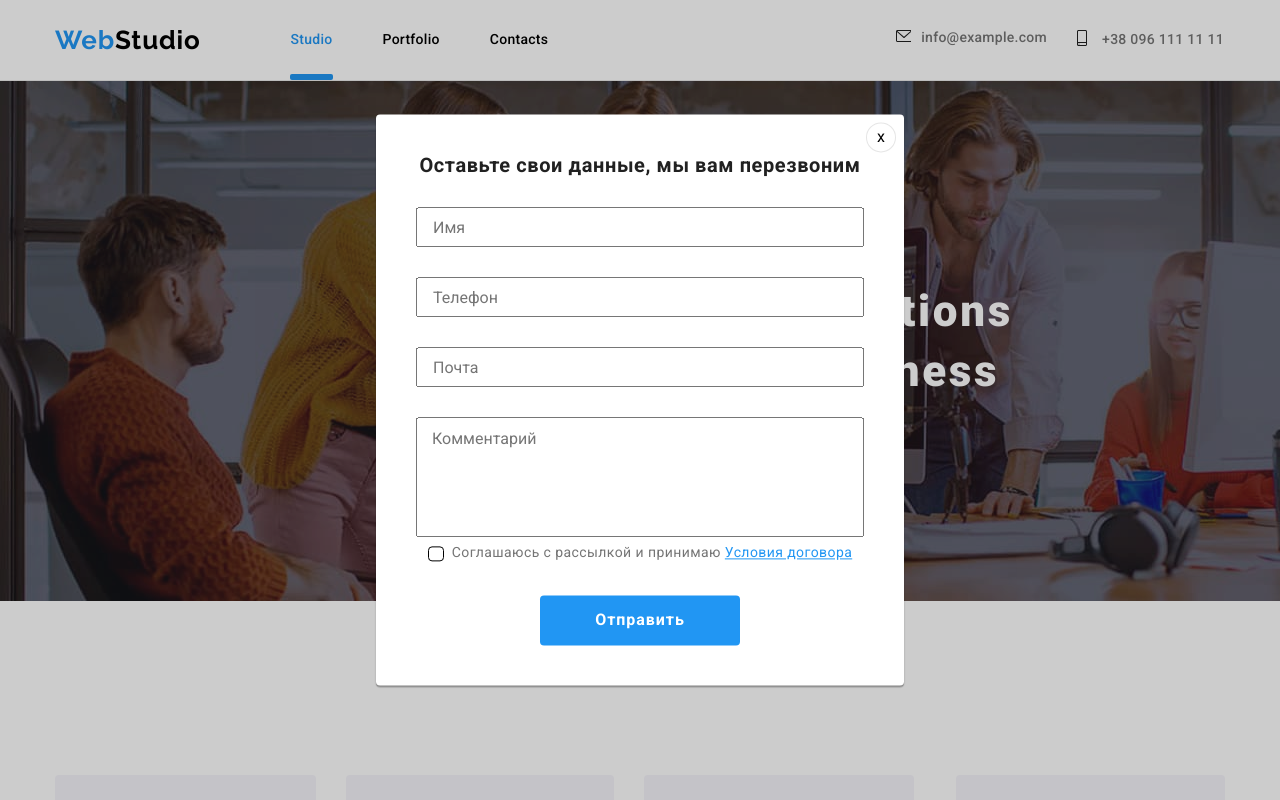
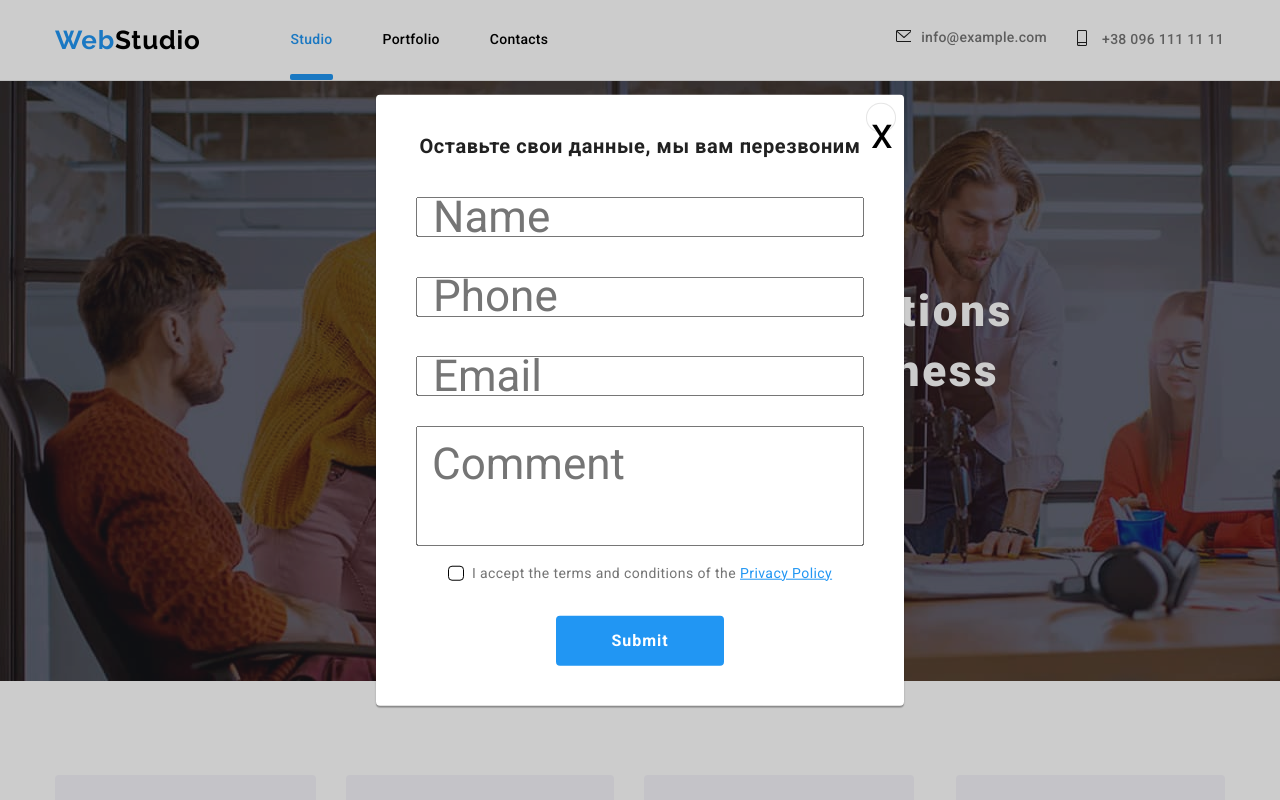
Before and after one commit to Yaroslav0102030405/01-Webstudio, a React (Create React App) app: page / in a window 1280 px wide. Both pictures are taken after a click on the button "Order Service". Shown: the top 800 px of the page. Built offline with nearby package versions, Linux system fonts and the light colour scheme.

Commit message:
update-1

```diff
--- a/src/App.js
+++ b/src/App.js
@@ -1,4 +1,4 @@
-import React, { Component } from 'react';
+import React from 'react';
 import Header from './components/Header/Header';
 import Hero from './components/Hero/Hero';
 import Features from './components/Features/Features';
@@ -6,110 +6,21 @@ import Work from './components/Work/Work';
 import Team from './components/Team/Team';
 import Clients from './components/Clients/Clients';
 import Footer from './components/Footer/Footer';
-// import onEntry from './Animal';
-import Modal from './components/Modal/Modal';
-// import IconClous from './images/close-black.svg';
 
 
 
-class App extends Component {
-  state = {
-    showModal: false,
-  };
-
-  toogleModal = () => {
-    this.setState(({ showModal }) => ({
-      showModal: !showModal,
-    }));
-  };
-
-  render() {
-    const { showModal } = this.state;
-
+function App () {
     return (
       <div className="App">
         <Header />
         <Hero />
-        <button className="btn" type="button" onClick={this.toogleModal}>
-          Order Service
-        </button>
-        {showModal && (
-          <Modal>
-            <form>
-              <button
-                className="btn-clouse hover form-icon"
-                type="button"
-                onClick={this.toogleModal}
-              >
-                x
-              </button>
-              <h1 class="form-title">
-                Оставьте свои данные, мы вам перезвоним
-              </h1>
-              <input
-                class="form-input"
-                type="text"
-                name="name"
-                id="name"
-                autocomplete="name"
-                placeholder="Имя"
-                required
-              ></input>
-              <input
-                class="form-input"
-                type="tel"
-                name="tel"
-                id="tel"
-                autocomplete="tel"
-                placeholder="Телефон"
-                required
-              ></input>
-              <input
-                class="form-input"
-                type="email"
-                name="mail"
-                id="mail"
-                autocomplete="email"
-                placeholder="Почта"
-                required
-              ></input>
-              <textarea
-                name="comment"
-                id="comment"
-                rows="10"
-                placeholder="Комментарий"
-              ></textarea>
-
-              <label>
-                <input
-                  class="real-checkbox"
-                  type="checkbox"
-                  name="topic"
-                  value="js"
-                  id="js"
-                  required
-                ></input>
-                <span class="custom-checkbox"></span>
-                <span class="form-text">Соглашаюсь с рассылкой и принимаю</span>
-                <a class="form-link" href="#">
-                  <span>Условия договора</span>
-                </a>
-              </label>
-              <button class="btn" type="submit">
-                Отправить
-              </button>
-            </form>
-          </Modal>
-        )}
         <Features />
         <Work />
         <Team />
         <Clients />
         <Footer />
-        {/* <Animal /> */}
       </div>
     );
   }
-}
 
 export default App;
--- a/src/components/Hero/Hero.js
+++ b/src/components/Hero/Hero.js
@@ -1,6 +1,8 @@
-import React from 'react';
+import React, { Component } from 'react';
 import { motion } from 'framer-motion';
 import './Hero.scss';
+import Modal from '../Modal/Modal';
+import './../../components/Modal/Modal.scss';
 
 const Animation = {
   hidden: {
@@ -14,10 +16,22 @@ const Animation = {
   }),
 };
 
-function Hero () {
+
+class Hero extends Component {
+   state = {
+    showModal: false,
+  };
+
+  toogleModal = () => {
+    this.setState(({ showModal }) => ({
+      showModal: !showModal,
+    }));
+  };
+
+  render() {
+    const { showModal } = this.state;
 
     return (
-    <>
         <div className="overlay">
           <motion.section
             initial="hidden"
@@ -35,19 +49,88 @@ function Hero () {
                 for Your Business
               </motion.h1>
 
-            {/* <motion.button
+              <motion.button
                 custom={2}
                 variants={Animation}
                 className="btn"
                 type="button"
+                onClick={this.toogleModal}
               >
                 Order Service
-            </motion.button> */}
+              </motion.button>
+              {showModal && (
+                <Modal>
+                  <form className="form">
+                    <button
+                      className="btn-clouse hover form-icon"
+                      type="button"
+                      onClick={this.toogleModal}
+                    >
+                      x
+                    </button>
+                    <h1 className="form-title">
+                      Оставьте свои данные, мы вам перезвоним
+                    </h1>
+                    <input className="form-input" type="text"
+                      name="name"
+                      id="name"
+                      autocomplete="name"
+                      placeholder="Name"
+                      required
+                    ></input>
+                    <input
+                      className="form-input"
+                      type="tel"
+                      name="tel"
+                      id="tel"
+                      autocomplete="tel"
+                      placeholder="Phone"
+                      required
+                    ></input>
+                    <input
+                      className="form-input"
+                      type="email"
+                      name="mail"
+                      id="mail"
+                      autocomplete="email"
+                      placeholder="Email"
+                      required
+                    ></input>
+                    <textarea
+                      name="comment"
+                      id="comment"
+                      rows="10"
+                      placeholder="Comment"
+                    ></textarea>
+
+                    <label>
+                      <input
+                        className="real-checkbox"
+                        type="checkbox"
+                        name="topic"
+                        value="js"
+                        id="js"
+                        required
+                      ></input>
+                      <span className="custom-checkbox"></span>
+                      <span className="form-text">
+                        I accept the terms and conditions of the
+                      </span>
+                      <a className="form-link" href="!#">
+                        <span>Privacy Policy</span>
+                      </a>
+                    </label>
+                    <button className="btn" type="submit">
+                      Submit
+                    </button>
+                  </form>
+                </Modal>
+              )}
             </div>
           </motion.section>
         </div>
-    </>
     );
+  }
 };
 
 export default Hero;
```
Also changed, not shown: src/components/Hero/Hero.scss (+0 -14 lines). Lines whose indentation alone changed are shown as unchanged.
